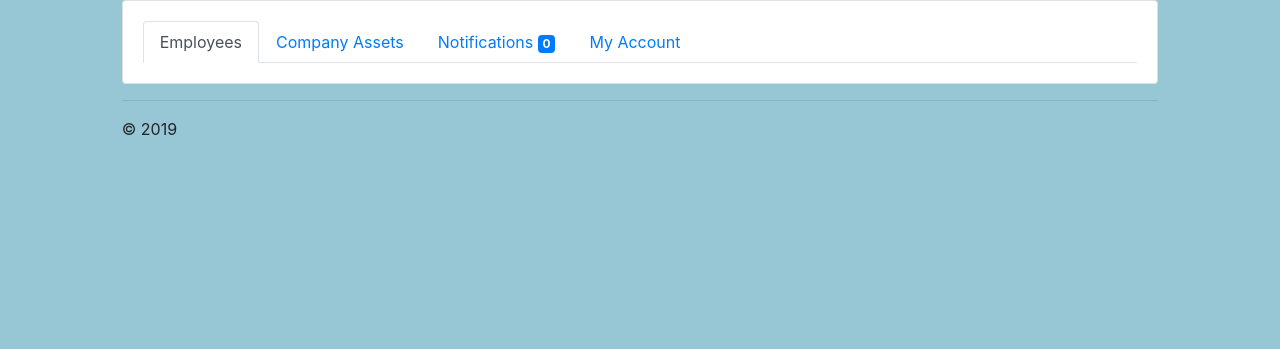
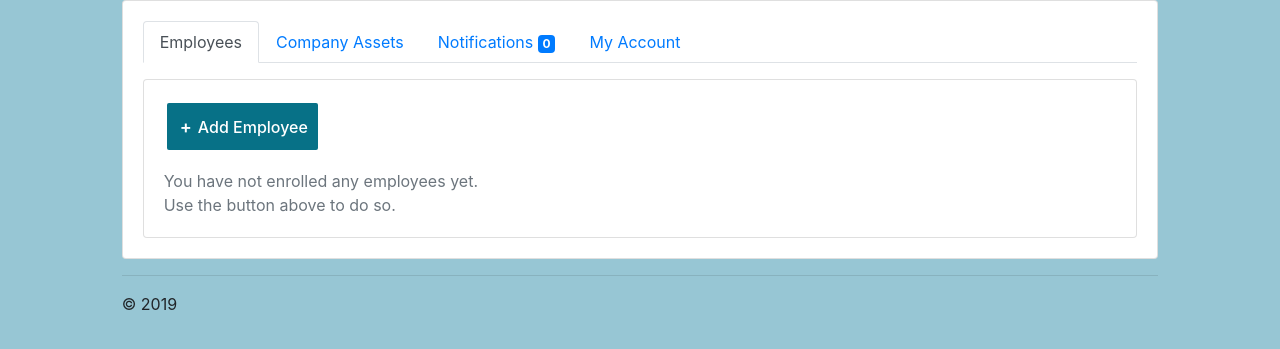
Before and after one commit to Felix-Mutinda/django-hrms, a Django app: template core/templates/core/employer/dashboard.html in a window 1280 px wide. Shown: the part 63-412 px from the top of the page. Run offline with Django 3.2, Linux system fonts and the light colour scheme; the template is opened without the code that fills it, so the values that code supplies are empty; some libraries are stand-ins or nearby versions.

Commit message:
add employees list view template

```diff
--- a/core/static/core/css/style.css
+++ b/core/static/core/css/style.css
@@ -22,7 +22,7 @@ header.header {
   .navbar-brand {
     font-size: 24px; }
 
-  #login-btn, #logout-btn, #employer-signup-btn {
+  .my-btn {
     border-width: .75px;
     border-style: solid;
     border-radius: 2px;
@@ -55,5 +55,20 @@ header.header {
 
   #employer-signup-btn:hover {
     background: #659b71; } }
+#btn-add-employee {
+  background: #077187;
+  border-color: #077187;
+  margin: 3px;
+  padding: 10px;
+  color: #fff;
+  border: none; }
+  #btn-add-employee span {
+    margin-right: 3px;
+    padding: 0 3px;
+    border-radius: 10%;
+    font-weight: 600;
+    font-size: 18px;
+    box-sizing: border-box;
+    display: inline-block; }
 
 /*# sourceMappingURL=style.css.map */
--- a/core/static/core/sass/main.scss
+++ b/core/static/core/sass/main.scss
@@ -3,3 +3,4 @@
 @import 'base/typography';
 
 @import 'pages/base';
+@import 'pages/employees';
--- a/core/static/core/sass/pages/_base.scss
+++ b/core/static/core/sass/pages/_base.scss
@@ -32,7 +32,7 @@ header.header {
 
     }
 
-    #login-btn, #logout-btn, #employer-signup-btn {
+    .my-btn {
         border-width: .75px;
         border-style: solid;
         border-radius: 2px;
--- a/core/templates/core/base.html
+++ b/core/templates/core/base.html
@@ -27,14 +27,14 @@
                       <div class="collapse navbar-collapse" id="navbarSupportedContent">
                         <ul class="navbar-nav mr-auto">
                             {% if user.is_authenticated %}
-                                <li class="nav-item active" id="logout-btn">
-                                    <a class="nav-link" href="{% url 'core:logout' %}">Logout <span class="sr-only">(current)</span></a>
+                                <li class="nav-item active my-btn" id="logout-btn">
+                                    <a class="nav-link " href="{% url 'core:logout' %}">Logout <span class="sr-only">(current)</span></a>
                                 </li>
                             {% else %}
-                                <li class="nav-item active" id="login-btn">
+                                <li class="nav-item active my-btn" id="login-btn">
                                     <a class="nav-link" href="{% url 'core:login' %}">Login <span class="sr-only">(current)</span></a>
                                 </li>
-                                <li class="nav-item" id="employer-signup-btn">
+                                <li class="nav-item my-btn" id="employer-signup-btn">
                                     <a class="nav-link" href="{% url 'core:employer_signup' %}">Employer Signup</a>
                                 </li>
                             {% endif %}
--- a/core/templates/core/employer/dashboard.html
+++ b/core/templates/core/employer/dashboard.html
@@ -3,7 +3,7 @@
 {% block title %}Django HRMS - Dashboard{% endblock %}
 
 {% block content %}
-    <div class="main-tabbed-nav">
+    <div class="main-tabbed-nav mb-3">
         <ul class="nav nav-tabs">
             <li class="nav-item">
                 <a class="nav-link active" href="#">Employees</a>
@@ -20,7 +20,9 @@
         </ul>
     </div>
 
-    <div class="main-content ">
-
+    <div class="main-content card">
+        <div class="card-body">
+            {% include './employees.html' %}
+        </div>
     </div>
 {% endblock %}
--- /dev/null
+++ b/core/templates/core/employer/employees.html
@@ -0,0 +1,23 @@
+
+<button type="button" class="my-btn" id="btn-add-employee"><span>+</span>Add Employee</button>
+
+{% for employee in employees %}
+    <div class="row">
+        <div class="col-md-4 col-sm-3">
+            Icon.
+        </div>
+
+        <div class="col-md-8 col-sm-9">
+            <p>Name:{{ employee.username }}</p>
+            <p>Email:{{ employee.email }}</p>
+            <p>Position:{{ employee.position }}</p>
+        </div>
+    </div>
+{% empty %}
+    <div class="row">
+        <div class="col-sm-10 text-muted mt-3">
+            You have not enrolled any employees yet.<br>
+            Use the button above to do so.
+        </div>
+    </div>
+{% endfor %}
--- a/core/urls.py
+++ b/core/urls.py
@@ -6,10 +6,16 @@ from . import views as core_views
 app_name = 'core'
 urlpatterns = [
     path('', core_views.home, name='home'),
+
+    # employer only
     path('employer/signup/', core_views.employer_signup, name='employer_signup'),
     path('employer/dashboard/', core_views.employer_dashboard, name='employer_dashboard'),
+    path('employer/employees/', core_views.employees_list, name='employees_list'),
+
+    # employee only
     path('employee/dashboard/', core_views.employee_dashboard, name='employee_dashboard'),
 
+    # all users
     path('login/', auth_views.LoginView.as_view(), name='login'),
     path('login_redirect', core_views.login_redirect, name='login_redirect'),
     path('logout/', auth_views.LogoutView.as_view(), name='logout'),
```
Also changed, not shown: core/static/core/sass/pages/_employees.scss (added, +20 -0 lines), core/templates/core/employee/dashboard.html (+9 -0 lines), core/views.py (+13 -0 lines), 1 other file.
